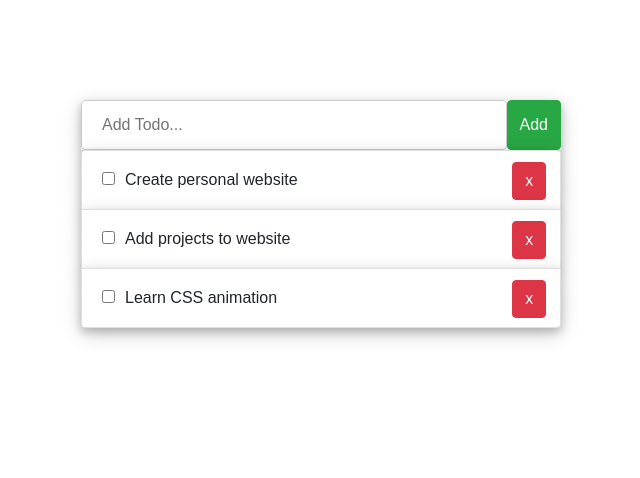
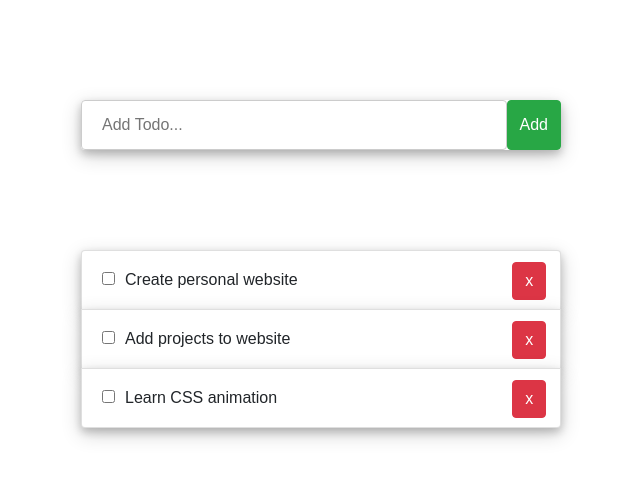
Before and after one commit to MikeADev/React-Todo-List, a React (Create React App) app: page / in a window 1280 px wide. Shown: the top 478 px of the page, without its empty margins (319-959 px from the left). Built offline with nearby package versions, Linux system fonts and the light colour scheme.

Commit message:
Comments

```diff
--- a/src/App.css
+++ b/src/App.css
@@ -20,6 +20,8 @@ input[type=text] {
 
 form {
   box-shadow: 0 4px 8px 0 rgba(0, 0, 0, 0.2), 0 6px 20px 0 rgba(0, 0, 0, 0.19);
+  margin-bottom: 100px;
+  border-radius: 4px;
 }
 
 .App {
--- a/src/App.js
+++ b/src/App.js
@@ -24,6 +24,8 @@ class App extends React.Component {
     ]
   }
 
+  // Toggles completed on a todo to add line-through styling via
+  // getStyle in TodoItem.js
   markComplete = (id) => {
     this.setState({todos: this.state.todos.map(todo => {
       if (todo.id === id){
@@ -33,10 +35,14 @@ class App extends React.Component {
     })})
   }
 
+  // Filters a todo with matching id from state.
+  // Triggered by TodoItem button
   delToDo = (id) => {
     this.setState({todos: this.state.todos.filter(todo => todo.id !== id)});
   }
 
+  // Creates a new todo
+  // Triggered by AddTodo button
   addTodo = (id, title) => {
     this.setState({todos: [...this.state.todos, {id: id, title: title, completed: false}]});
   }
--- a/src/components/AddTodo.js
+++ b/src/components/AddTodo.js
@@ -8,6 +8,8 @@ export class AddTodo extends React.Component {
         title: ''
     }
 
+    // If the input element is not blank, calls addTodo (App.js) function
+    // in props and passes state id and title as arguments
     onSubmit = (e) => {
         e.preventDefault();
         if (this.state.title !== ''){
@@ -16,6 +18,7 @@ export class AddTodo extends React.Component {
         }
     }
 
+    // Updates state title to match the value of input element
     onChange = (e) => this.setState({title : e.target.value});
 
     render() {
@@ -40,6 +43,7 @@ export class AddTodo extends React.Component {
     }
 }
 
+// PropTypes
 AddTodo.propTypes = {
     todos: PropTypes.array.isRequired,
     addTodo: PropTypes.func.isRequired
--- a/src/components/TodoItem.js
+++ b/src/components/TodoItem.js
@@ -2,6 +2,8 @@ import React from 'react';
 import PropTypes from 'prop-types';
 
 export class TodoItem extends React.Component {
+    // Sets a style of line-through if todo prop is completed
+    // or none if not completed
     getStyle = () => {
         return {
             textDecoration: this.props.todo.completed ?
@@ -21,6 +23,7 @@ export class TodoItem extends React.Component {
     }
 }
 
+// PropTypes
 TodoItem.propTypes = {
     todo: PropTypes.array.isRequired,
     markComplete: PropTypes.func.isRequired,
--- a/src/components/Todos.js
+++ b/src/components/Todos.js
@@ -10,6 +10,8 @@ export class Todos extends React.Component {
         <TodoItem key={todo.id} todo={todo} markComplete={this.props.markComplete} delToDo={this.props.delToDo}/>
     ));
     return (
+    // React Transition Group to add transitions
+    // for creation and deletion of todos
     <CSSTransitionGroup
       transitionName="delToDo"
       transitionEnterTimeout={500}
@@ -21,6 +23,7 @@ export class Todos extends React.Component {
   }
 }
 
+// PropTypes
 Todos.propTypes = {
   todos: PropTypes.array.isRequired,
   markComplete: PropTypes.func.isRequired,
```
